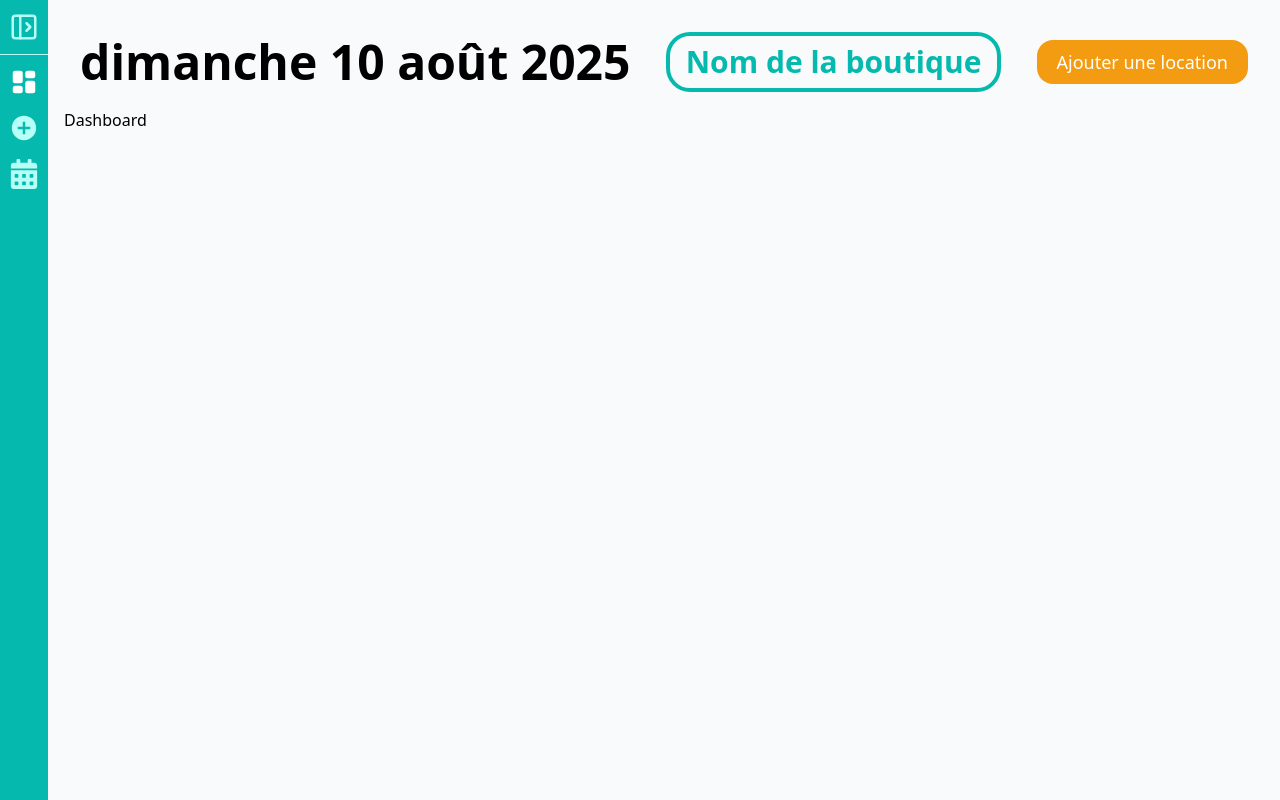
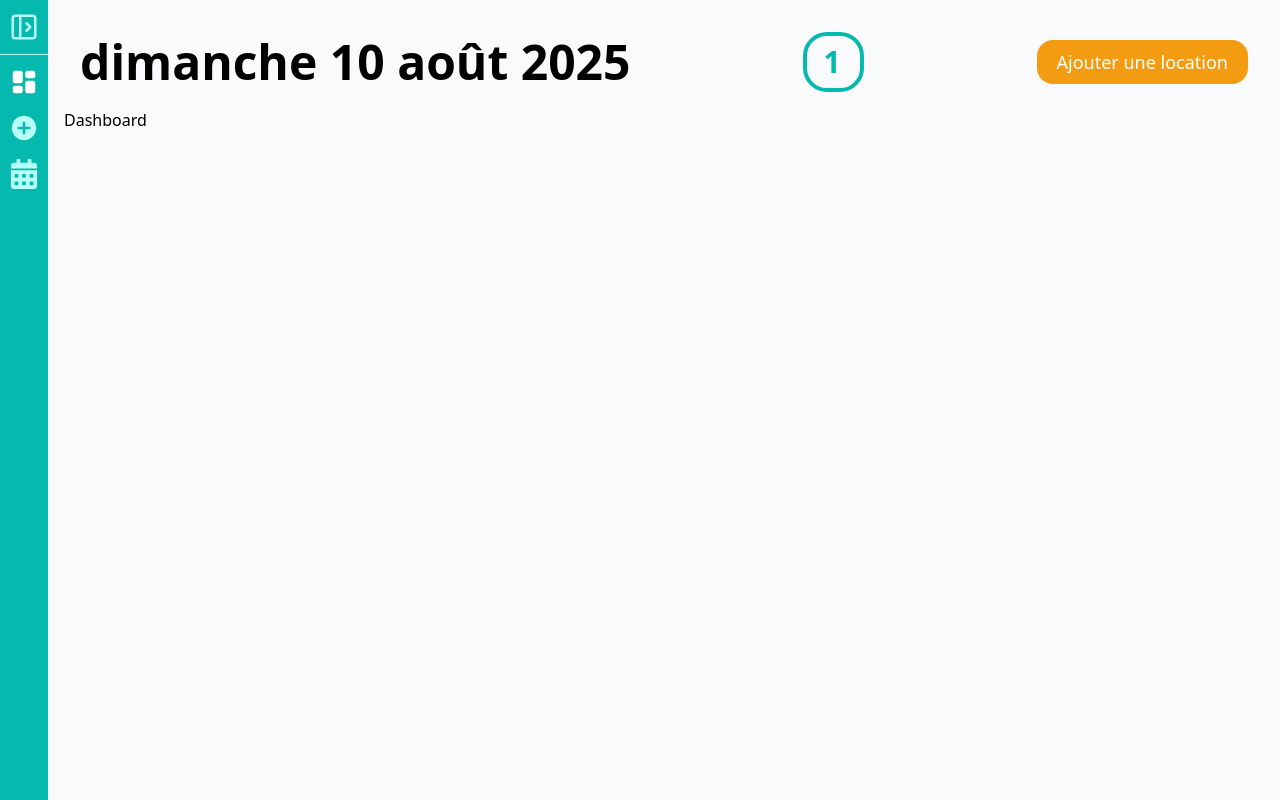
Before and after one commit to salimxfardeheb/location-costumes, a Next.js app: page /1/dashboard in a window 1280 px wide. Built offline with nearby package versions, Linux system fonts and the light colour scheme; no server answers; sample sign-in values are in the browser's storage.

Commit message:
feat : dynamic NavBar

```diff
--- a/app/[nom_boutique]/components/navBar.tsx
+++ b/app/[nom_boutique]/components/navBar.tsx
@@ -1,6 +1,9 @@
 import React from "react";
+import { useParams } from "next/navigation";
+import Link from "next/link";
 
 const navBar = () => {
+
   const now: Date = new Date();
   const formattedDate = now.toLocaleDateString("fr-FR", {
     weekday: "long",
@@ -8,16 +11,19 @@ const navBar = () => {
     month: "long",
     year: "numeric",
   })
+  const { nom_boutique } = useParams();
+  const shop_name_upperCase = nom_boutique?.toLocaleString().toLocaleUpperCase()
+
   return (
     <div>
       <div className="flex justify-between items-center p-4">
         <p className="text-5xl font-black">{formattedDate}</p>
-        <p className="text-3xl font-black text-[#06B9AE] border-4 rounded-3xl px-4 py-2 text-center">
-          Nom de la boutique
+        <p className="text-3xl font-black text-[#06B9AE] border-4 rounded-3xl px-4 py-2 text-center tracking-widest">
+          {shop_name_upperCase}
         </p>
-        <button className="bg-[#F39C12] text-white text-lg font-medium px-5 py-2 rounded-2xl hover:opacity-90">
+        <Link href={"addLocation"} className="bg-[#F39C12] text-white text-lg font-medium px-5 py-2 rounded-2xl hover:opacity-90">
           Ajouter une location
-        </button>
+        </Link>
       </div>
     </div>
   );
--- a/app/[nom_boutique]/components/panel.tsx
+++ b/app/[nom_boutique]/components/panel.tsx
@@ -1,25 +1,24 @@
 import React, { useState } from "react";
+import { usePathname, useParams } from "next/navigation";
+import Link from "next/link";
+
 import { LuPanelLeftOpen, LuPanelLeftClose } from "react-icons/lu";
 import { TbLayoutDashboardFilled } from "react-icons/tb";
 import { IoMdAddCircle } from "react-icons/io";
 import { FaCalendarAlt } from "react-icons/fa";
-import Logout from "./logout";
-import { usePathname } from "next/navigation";
-import Link from "next/link";
 import { CgProfile } from "react-icons/cg";
 
+import Logout from "./logout";
+
 interface PanelProps {
-  clientName?: string;
   panelIsOpen: boolean;
   setPanelIsOpen: (open: boolean) => void;
 }
 
-const panel: React.FC<PanelProps> = ({
-  clientName,
-  panelIsOpen,
-  setPanelIsOpen,
-}) => {
+const panel: React.FC<PanelProps> = ({ panelIsOpen, setPanelIsOpen }) => {
   const currentPath = usePathname();
+  const { nom_boutique } = useParams();
+  const shop_name_upperCase = nom_boutique?.toLocaleString().toWellFormed();
 
   const menuItems = [
     { label: "Dashboard", path: "dashboard", icon: TbLayoutDashboardFilled },
@@ -44,9 +43,12 @@ const panel: React.FC<PanelProps> = ({
           <div className="flex justify-center items-center p-3 w-full">
             {panelIsOpen ? (
               <div className="flex justify-between items-center w-full pr-4 space-x-4">
-                <Link className="flex items-center justify-start gap-4 text-[#B6FFF6] hover:bg-[#B6FFF6] hover:text-[#06B9AE] transition-all duration-50 w-full text-2xl px-3 py-0.5 rounded-sm" href={"profile"}>
+                <Link
+                  className="flex items-center justify-start gap-4 text-[#B6FFF6] hover:bg-[#B6FFF6] hover:text-[#06B9AE] transition-all duration-50 w-full text-2xl px-3 py-0.5 rounded-sm"
+                  href={"profile"}
+                >
                   <CgProfile className="text-3xl" />
-                  {clientName}
+                  {shop_name_upperCase}
                 </Link>
                 <button onClick={handlePanel}>
                   <LuPanelLeftClose className="text-[#B6FFF6] text-3xl hover:text-white" />
--- a/app/[nom_boutique]/layout.tsx
+++ b/app/[nom_boutique]/layout.tsx
@@ -10,7 +10,6 @@ const Layout = ({ children }: { children: ReactNode }) => {
     <div className="flex min-h-screen">
       {/* Panneau latéral */}
       <Panel
-        clientName="salim"
         panelIsOpen={panelIsOpen}
         setPanelIsOpen={setPanelIsOpen}
       />
```
